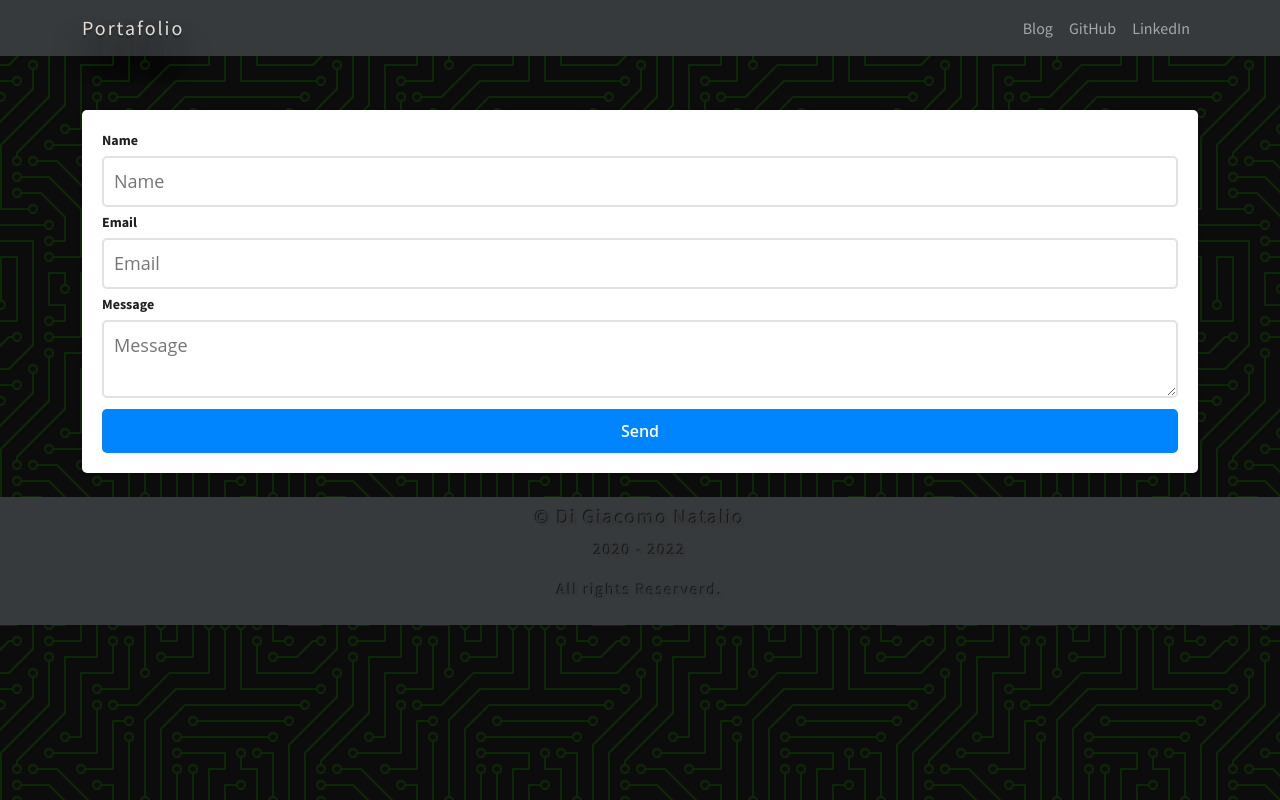
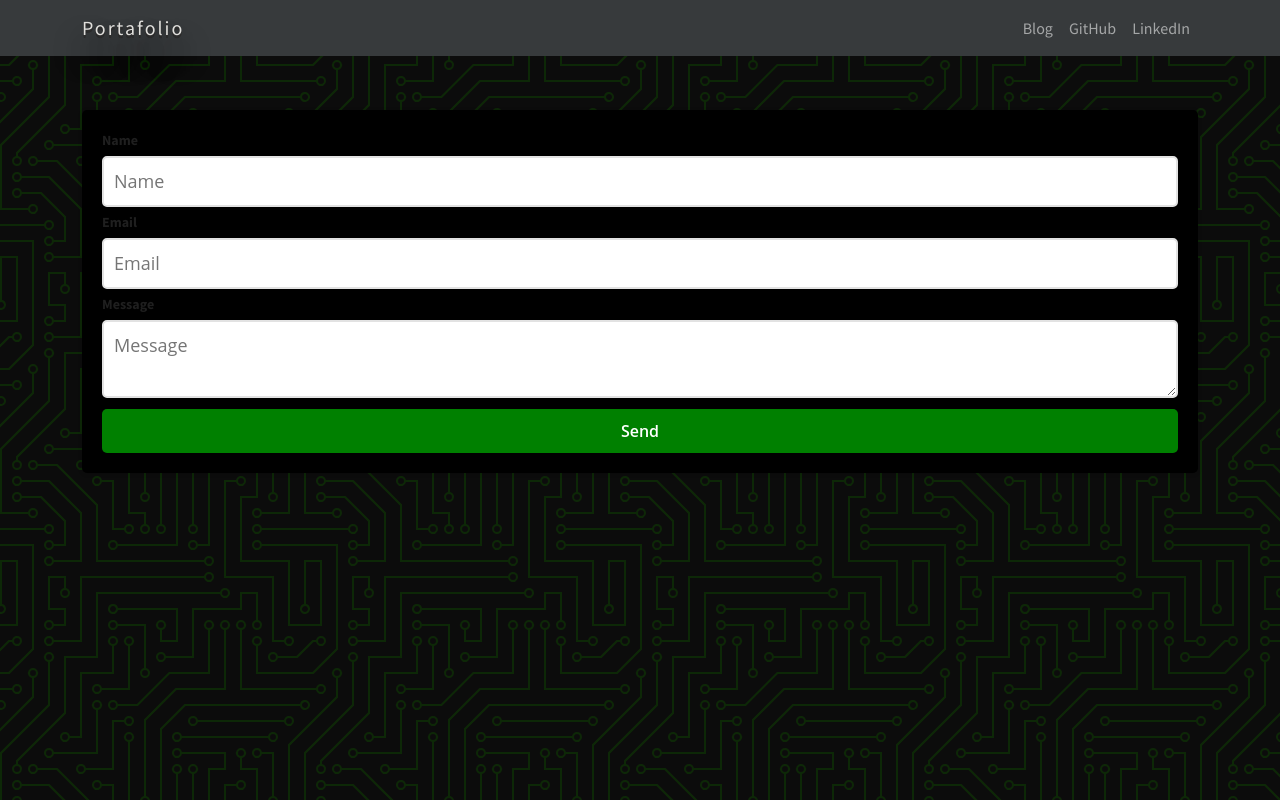
Before and after one commit to Nataliodg/next-portafolio, a Next.js app: page /contactForm in a window 1280 px wide. Built offline with nearby package versions, Linux system fonts and the light colour scheme; a small style sheet from the web is missing.

Commit message:
form update

```diff
--- a/pages/Styles.css
+++ b/pages/Styles.css
@@ -8,7 +8,7 @@
 .formulario {
 	min-width: 600px;
 	margin-top: 50px;
-	background: #fff;
+	background: black;
 	border-radius: 5px;
 	padding: 20px;
 	box-shadow: rgba(0, 0, 0, 0.16) 0px 1px 4px;
@@ -35,7 +35,7 @@
 	font-size: 18px;
 	padding: 10px;
 	margin-bottom: 5px;
-	color: #1f1f1f;
+	color: white;
 }
 
 .formulario input:focus {
@@ -43,15 +43,10 @@
 	border: 2px solid #0085FF;
 }
 
-.formulario .error {
-	color: #e92b2d;
-	font-weight: 600;
-	font-size: 12px;
-}
 
 .formulario button[type="submit"] {
 	display: block;
-	background: #0085FF;
+	background: green;
 	font-weight: 600;
 	font-family: 'Open Sans', sans-serif;
 	border: none;
@@ -65,7 +60,7 @@
 }
 
 .formulario button[type="submit"]:hover {
-	background: #0051ff;
+	background: #06FF00;
 }
 
 
--- a/pages/contactForm.js
+++ b/pages/contactForm.js
@@ -9,7 +9,7 @@ const ContactForm = () => {
 
 
 	return(
-		<Layout footer={true}>
+		<Layout footer={false}>
 			<form action="https://submit-form.com/21WJU6nd" className="formulario">
 			<input
     			type="hidden"
```
